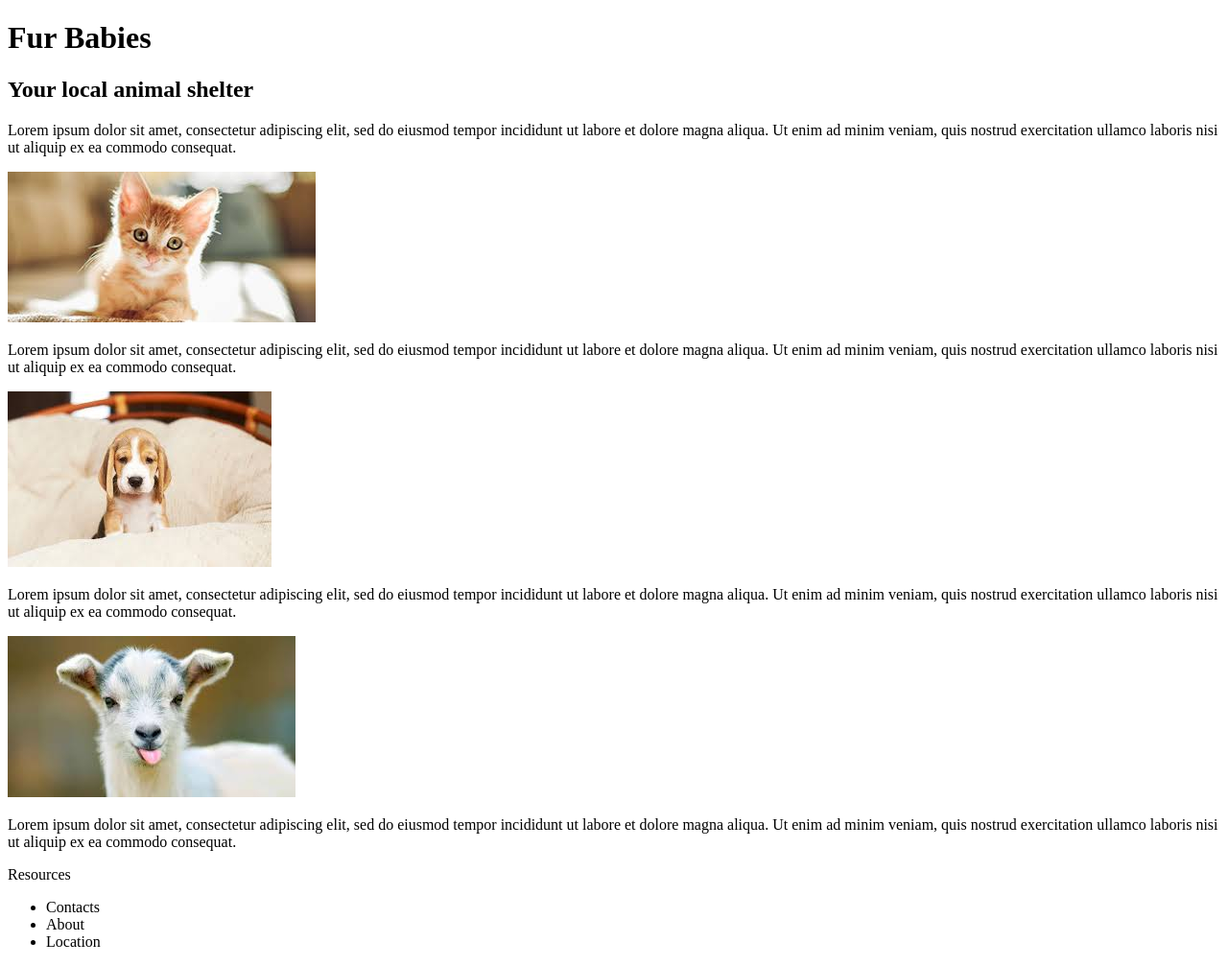
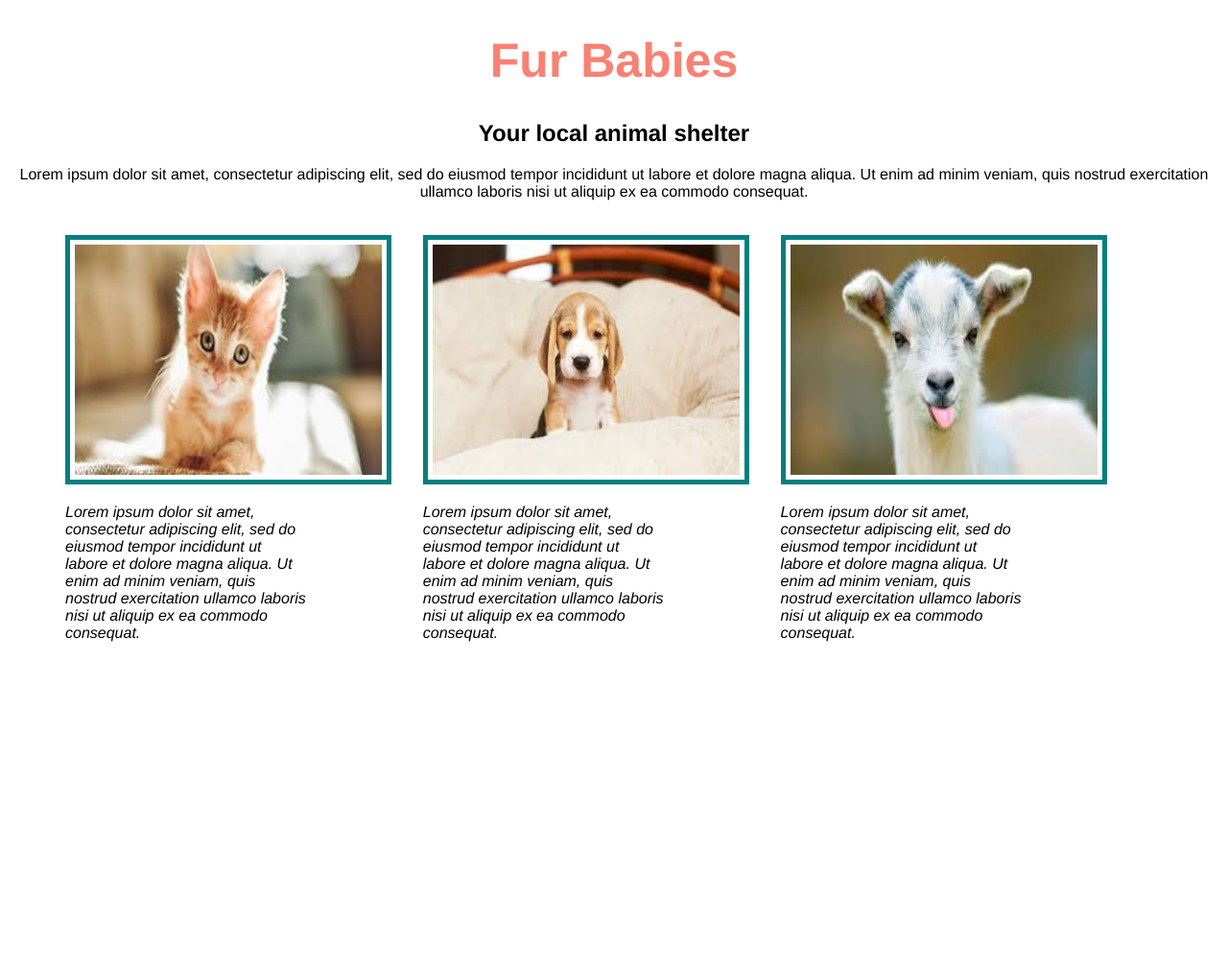
Before and after one commit to ampersnad/shelter, a plain HTML site: page index.html in a window 1280 px wide. Shown: the whole page at 96% size. After the commit the page ends 800 px from the top, so only its background shows below. Drawn offline with Linux system fonts and the light colour scheme.

Commit message:
Add css formatting, classes, and cascading elements.

```diff
--- a/css/styles.css
+++ b/css/styles.css
@@ -0,0 +1,40 @@
+body {
+  font-family: helvetica;
+}
+
+.title {
+  color: salmon;
+  font-size: 50px;
+  text-align: center;
+}
+
+p {
+  text-align: center;
+}
+
+h2 {
+  text-align: center;
+}
+
+.column {
+  width: 20%;
+  float: left;
+  margin: 10px 50px;
+  padding: 10px;
+}
+
+.column p {
+  font-style: italic;
+  text-align: left;
+}
+
+img {
+  width: 320px;
+  height: 240px;
+  padding: 5px;
+  border: 5px solid teal;
+}
+
+.footer {
+  background-color: salmon;
+}
--- a/index.html
+++ b/index.html
@@ -5,29 +5,22 @@
     <title>Fur Babies</title>
   </head>
   <body>
-    <h1>Fur Babies</h1>
+    <h1 class="title">Fur Babies</h1>
     <h2>Your local animal shelter</h2>
     <p>Lorem ipsum dolor sit amet, consectetur adipiscing elit, sed do eiusmod tempor incididunt ut labore et dolore magna aliqua. Ut enim ad minim veniam, quis nostrud exercitation ullamco laboris nisi ut aliquip ex ea commodo consequat.</p>
 
-    <div>
+    <div class="column one">
       <img src="img/kitten.jpeg" alt="Photo of cute kitten">
       <p>Lorem ipsum dolor sit amet, consectetur adipiscing elit, sed do eiusmod tempor incididunt ut labore et dolore magna aliqua. Ut enim ad minim veniam, quis nostrud exercitation ullamco laboris nisi ut aliquip ex ea commodo consequat.</p>
     </div>
-    <div>
+    <div class="column two">
       <img src="img/puppy.jpeg" alt="Photo of cute puppy">
       <p>Lorem ipsum dolor sit amet, consectetur adipiscing elit, sed do eiusmod tempor incididunt ut labore et dolore magna aliqua. Ut enim ad minim veniam, quis nostrud exercitation ullamco laboris nisi ut aliquip ex ea commodo consequat.</p>
     </div>
-    <div>
+    <div class="column three">
       <img src="img/goat.jpeg" alt="Photo of cute goat">
       <p>Lorem ipsum dolor sit amet, consectetur adipiscing elit, sed do eiusmod tempor incididunt ut labore et dolore magna aliqua. Ut enim ad minim veniam, quis nostrud exercitation ullamco laboris nisi ut aliquip ex ea commodo consequat.</p>
     </div>
 
-    <div>
-      <p>Resources</p>
-      <ul>
-        <li>Contacts</li>
-        <li>About</li>
-        <li>Location</li>
-      </ul>
   </body>
 </html>
```
